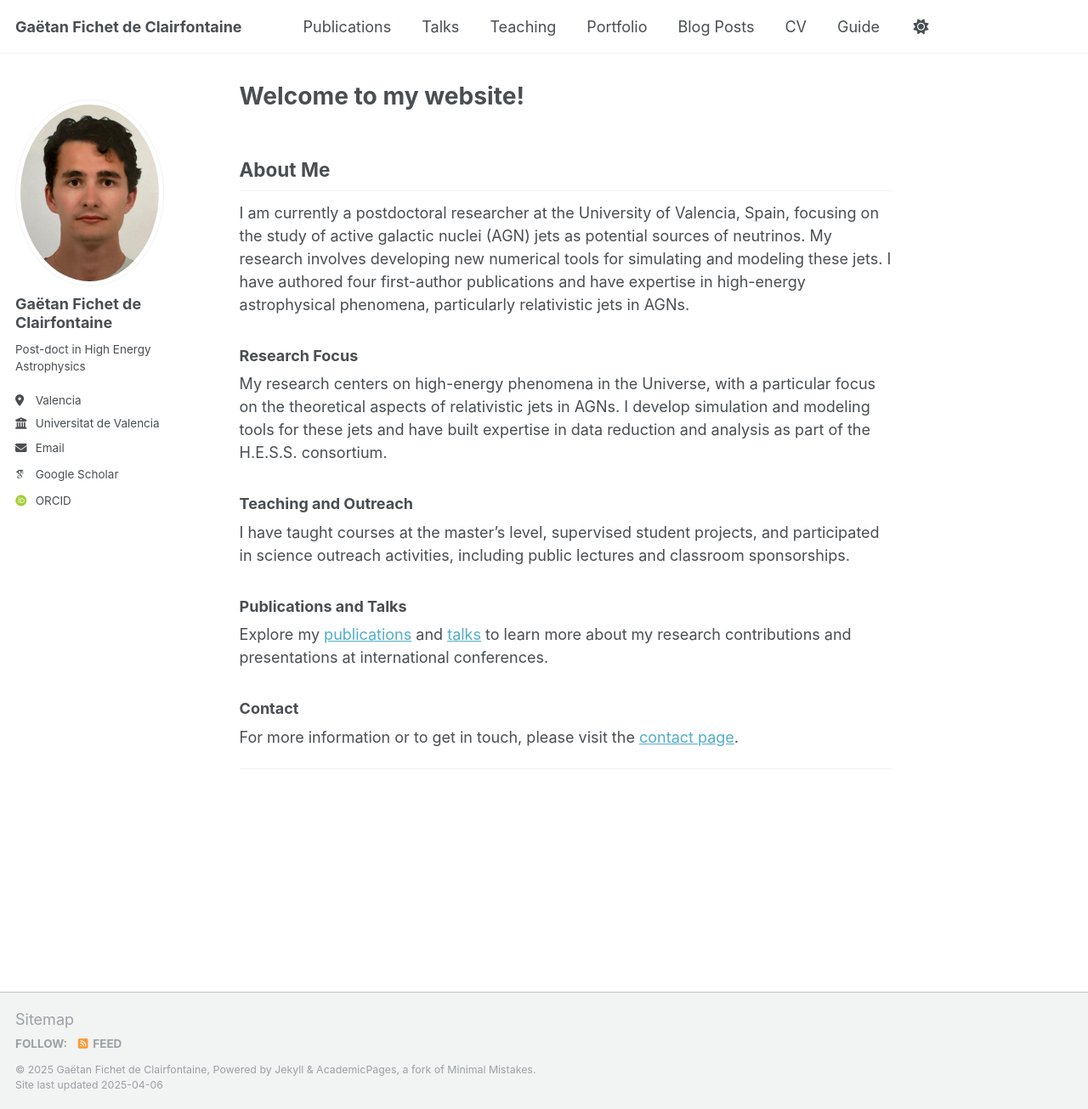
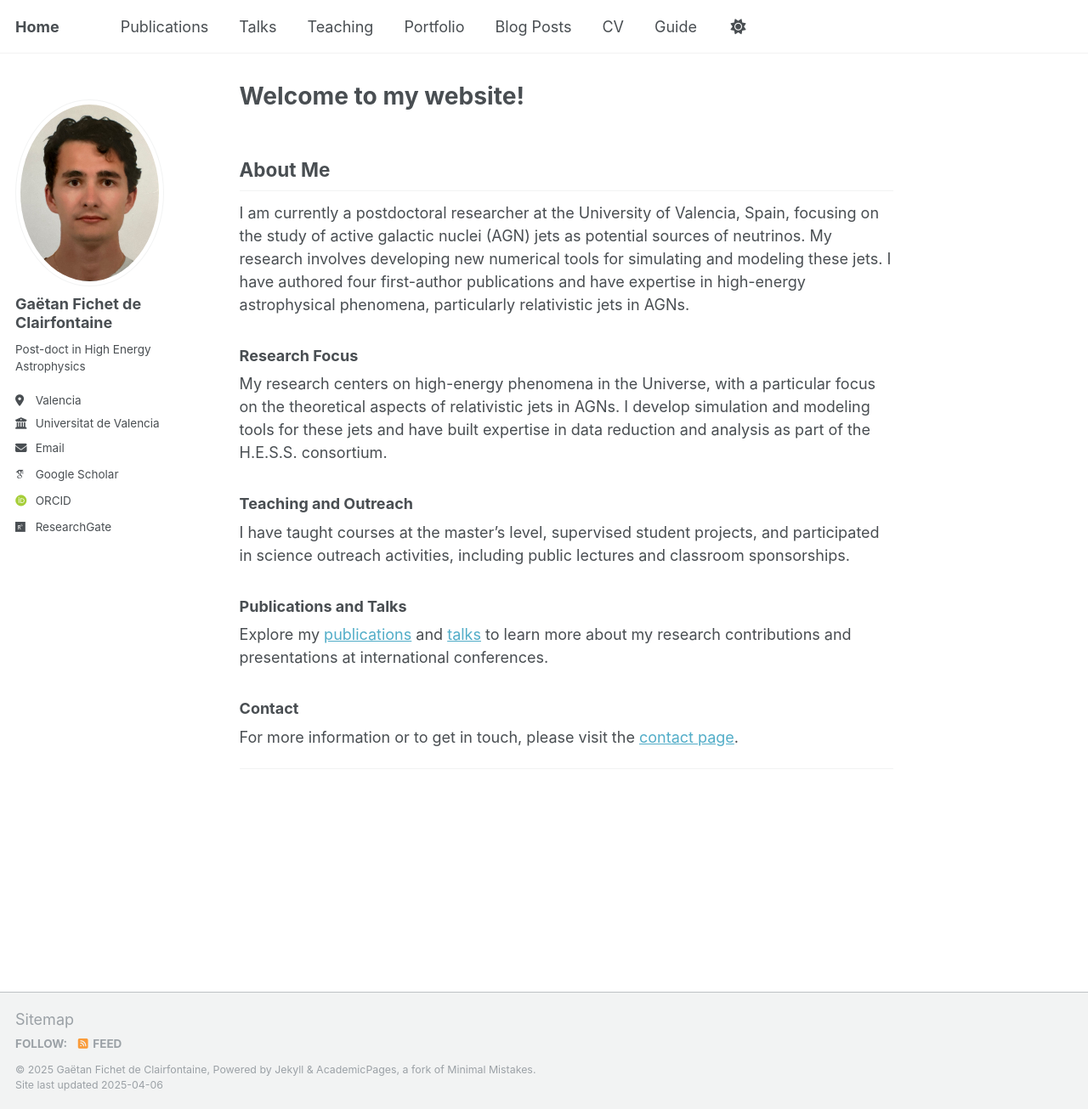
Before and after one commit to GFichetDC/my-website, a Jekyll site: the page built from _pages/about.md, in a window 1280 px wide and 1305 px high. Shown: the whole window at 85% size. Built offline with Jekyll 4.4.1, drawn with Linux system fonts in a browser that asks for light colours; some web fonts are replaced; some of the changed lines change nothing that is shown.

Commit message:
Add files

```diff
--- a/_config.yml
+++ b/_config.yml
@@ -9,7 +9,7 @@
 # Basic Site Settings
 locale                   : "en-US"
 site_theme               : "default"
-title                    : "Gaëtan Fichet de Clairfontaine"
+title                    : "Home"
 title_separator          : "-"
 name                     : &name "Gaëtan Fichet de Clairfontaine"
 description              : &description "Personal website of Gaëtan Fichet de Clairfontaine"
@@ -35,10 +35,10 @@ author:
   arxiv            : # URL - Update with the correct link to your profile
   googlescholar    : "https://scholar.google.com/citations?hl=en&user=oNRiH-8AAAAJ"
   impactstory      : # URL
-  orcid            : "http://orcid.org/yourorcidurl"
+  orcid            : "https://orcid.org/0000-0003-1143-3883"
   semantic         : # URL
   pubmed           : # URL
-  researchgate     : # URL
+  researchgate     : "https://www.researchgate.net/profile/Gaetan-Fichet-De-Clairfontaine?ev=hdr_xprf&_tp=eyJjb250ZXh0Ijp7ImZpcnN0UGFnZSI6ImhvbWUiLCJwYWdlIjoiaG9tZSIsInBvc2l0aW9uIjoiZ2xvYmFsSGVhZGVyIn19"
   scopus           : # URL
 
   # Repositories and software development
```
Also changed, not shown: 1 other file.
